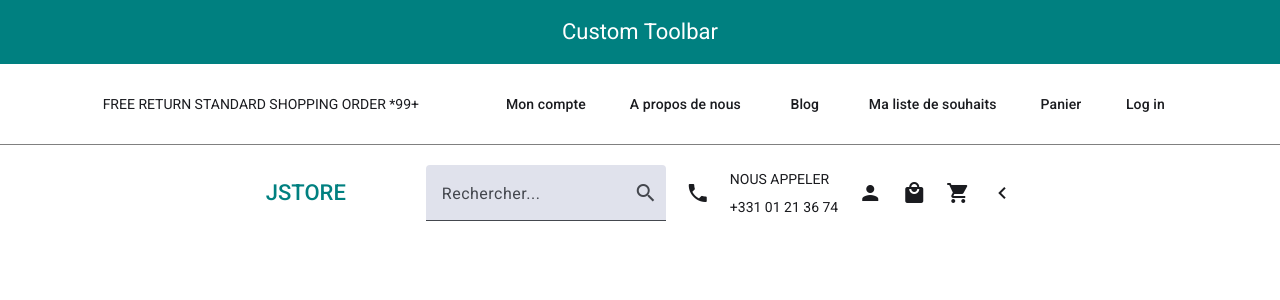
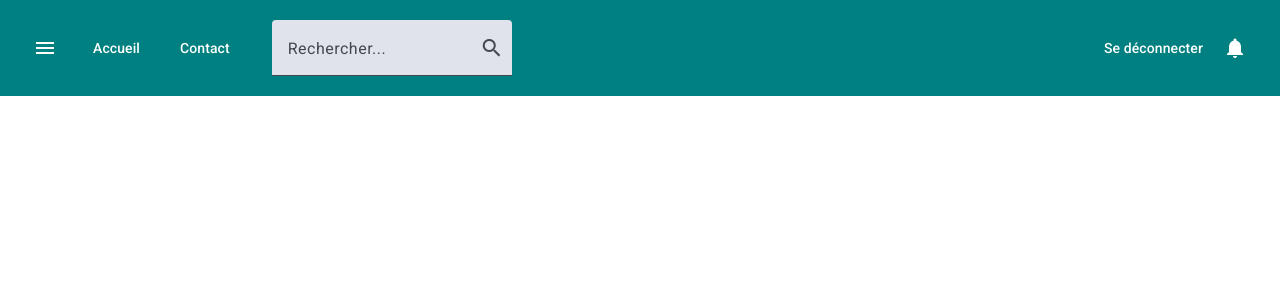
Before and after one commit to Abdourahamane10/SanaShopUI, an Angular app: page / in a window 1280 px wide. Shown: the top 300 px of the page. Built offline with nearby package versions, Linux system fonts and the light colour scheme.

Commit message:
Création du header

```diff
--- a/src/app/header/header.component.css
+++ b/src/app/header/header.component.css
@@ -6,70 +6,20 @@
   flex: 1 1 auto;
 }
 
-.header-ligne, .header-ligne2-containerNavigation, .containerSearch-icones, .container-call {
+.header-ligne {
   display: flex;
   justify-content: center;
+  gap: 30px;
 }
 
 .header-ligne1 {
   background-color: var(--bandeau-color);
   color: var(--main-color-white);
-}
-
-.header-ligne2 {
-  background-color: var(--main-color-white);
-  column-gap: 75px;
-  row-gap: 10px; /* espace vertical réduit */
-  font-size: 14px;
-  border-bottom: 1px solid var(--main-color-gray);
-}
-
-.header-ligne2-containerNavigation {
-  column-gap: 20px;
-  row-gap: 5px;
+  min-width: 0;
+  height: auto !important;
+  min-height: 56px;
+  padding: 20px 25px;
   flex-wrap: wrap;
-  min-width: 0;
-}
-
-.header-ligne2 span {
-  white-space: normal; /* permet le retour à la ligne */
-  word-break: break-word; /* coupe les mots longs si nécessaire */
-  text-align: center; /* si tu veux centrer ton texte */
-}
-
-.header-ligne2, .header-ligne3 {
-  min-width: 0;
-  height: auto !important; /* override la hauteur fixe Angular Material */
-  min-height: 56px; /* garde au moins la hauteur de base fixe de Angular Material (en desktop mais en mobile c'est 64px) */
-  padding: 20px 25px; /* un peu d’air */
-  flex-wrap: wrap;
-}
-
-.header-ligne3 {
-  align-items: center;
-  column-gap: 80px;
-  row-gap: 10px;
-  padding-bottom: 0;
-  background-color: var(--main-color-white);
-}
-
-.containerSearch-icones {
-  align-items: center;
-  column-gap: 20px;
-  row-gap: 5px;
-  flex-wrap: wrap;
-}
-
-.container-call {
-  align-items: center;
-  column-gap: 20px;
-}
-
-.container-infoCall {
-  display: flex;
-  flex-direction: column;
-  justify-content: center;
-  font-size: 14px;
 }
 
 ::ng-deep .mat-mdc-form-field-subscript-wrapper {
@@ -77,7 +27,24 @@
   height: 0;
 }
 
-.jstore {
-  font-weight: 500;
-  color: var(--bandeau-color);
+.leftContainerNavigationHeader {
+  display: flex;
+  flex-direction: row;
+  gap: 16px;
 }
+
+mat-toolbar-row button[mat-button], .headerNavigationBtn {
+  color: var(--main-color-white);
+}
+
+.rightContainerNavigationHeader {
+  display: flex;
+  justify-content: center;
+}
+
+/*Meida query*/
+@media (max-width: 712px) {
+  .spacer {
+    display: none;
+  }
+}
--- a/src/app/header/header.component.html
+++ b/src/app/header/header.component.html
@@ -1,23 +1,14 @@
 <mat-toolbar>
   <mat-toolbar-row class="header-ligne header-ligne1">
-    <span>Custom Toolbar</span>
-  </mat-toolbar-row>
-  <mat-toolbar-row class="header-ligne header-ligne2">
-    <span>FREE RETURN STANDARD SHOPPING ORDER *99+</span>
-    <div class="header-ligne2-containerNavigation">
-      <a mat-button routerLink="#">Mon compte</a>
-      <a mat-button routerLink="#">A propos de nous</a>
-      <a mat-button routerLink="#">Blog</a>
-      <a mat-button routerLink="#">Ma liste de souhaits</a>
-      <a mat-button routerLink="#">Panier</a>
-      <a mat-button routerLink="#">Log in</a>
+    <div class="leftContainerNavigationHeader">
+      <button mat-icon-button aria-label="Menu" class="headerNavigationBtn">
+        <mat-icon>menu</mat-icon>
+      </button>
+      <button mat-button>Accueil</button>
+      <button mat-button>Contact</button>
     </div>
-  </mat-toolbar-row>
-  <mat-toolbar-row class="header-ligne header-ligne3">
-    <span class="jstore">JSTORE</span>
-    <div class="containerSearch-icones">
     <form class="search-form">
-        <mat-form-field class="search-field">
+      <mat-form-field>
         <mat-label>Rechercher...</mat-label>
         <input matInput placeholder="Rechercher">
         <button
@@ -30,17 +21,12 @@
         </button>
       </mat-form-field>
     </form>
-      <div class="container-call">
-        <mat-icon aria-hidden="false" aria-label="phone icon" fontIcon="phone"></mat-icon>
-        <div class="container-infoCall">
-          <span>NOUS APPELER</span>
-          <span>+331 01 21 36 74</span>
-        </div>
-      </div>
-      <mat-icon aria-hidden="false" aria-label="user icon" fontIcon="person"></mat-icon>
-      <mat-icon aria-hidden="false" aria-label="user icon" fontIcon="local_mall"></mat-icon>
-      <mat-icon aria-hidden="false" aria-label="user icon" fontIcon="shopping_cart"></mat-icon>
-      <mat-icon aria-hidden="false" aria-label="user icon" fontIcon="chevron_left"></mat-icon>
+    <span class="spacer"></span>
+    <div class="rightContainerNavigationHeader">
+      <button mat-button aria-label="deconnexion">Se déconnecter</button>
+      <button mat-icon-button aria-label="notifications" class="headerNavigationBtn">
+        <mat-icon fontIcon="notifications"></mat-icon>
+      </button>
     </div>
   </mat-toolbar-row>
 </mat-toolbar>
```
Also changed, not shown: src/app/header/header.component.ts (+7 -1 lines). Lines whose indentation alone changed are shown as unchanged.
